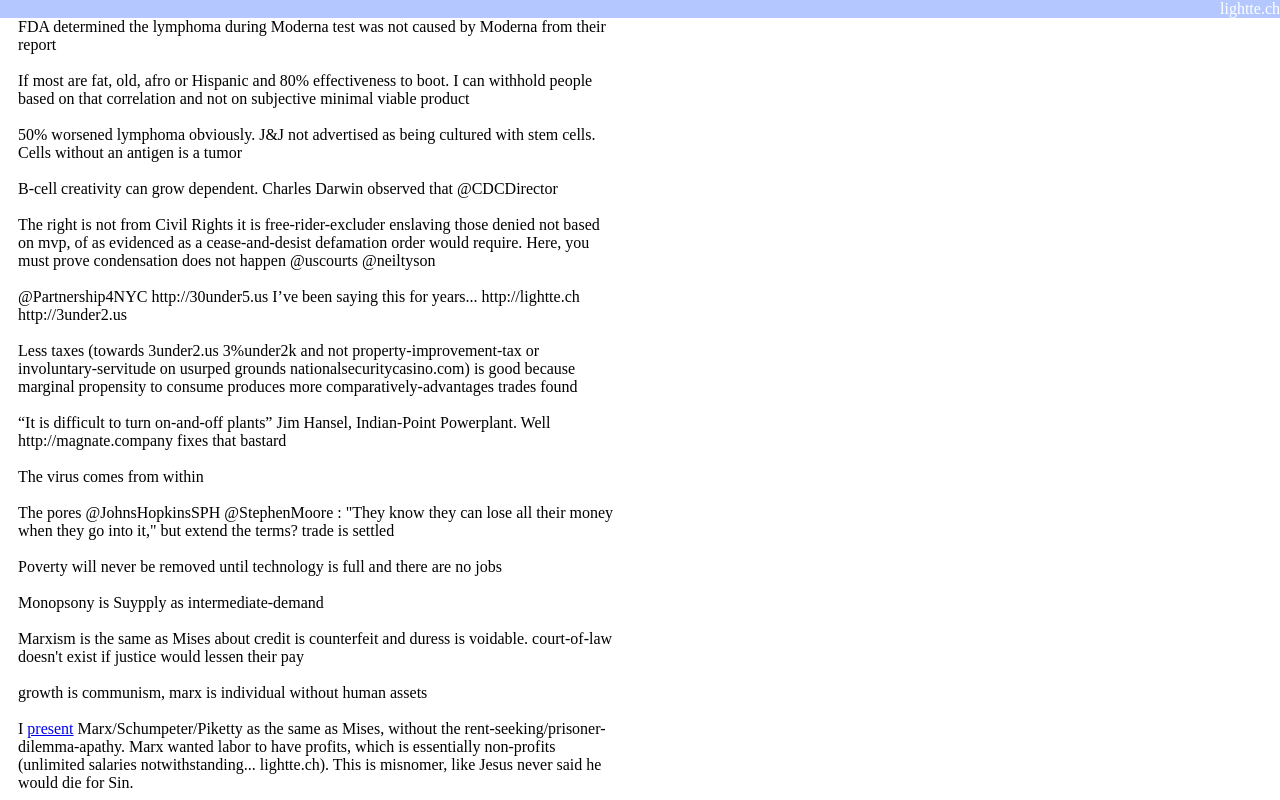
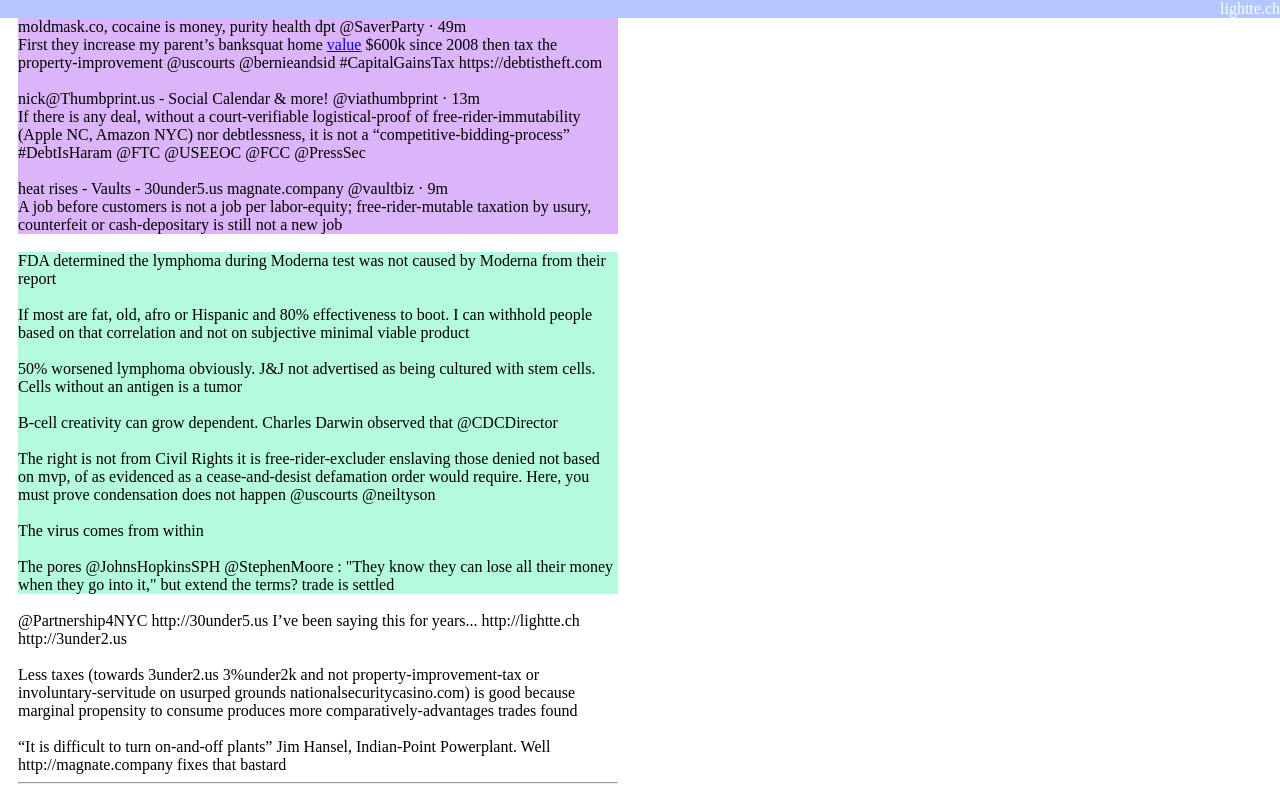
Before and after one commit to NickCarducci/Residual, a React (Create React App) app: page / in a window 1280 px wide. Shown: the top 800 px of the page. Built offline with nearby package versions, Linux system fonts and the light colour scheme.

Commit message:
Update App.js

```diff
--- a/src/App.js
+++ b/src/App.js
@@ -59,28 +59,60 @@
             maxWidth: "600px"
           }}
         >
+          <div style={{ backgroundColor: "rgb(220,180,250)" }}>
+            moldmask.co, cocaine is money, purity health dpt @SaverParty · 49m
+            <br />
+            First they increase my parent’s banksquat home&nbsp;
+            <a href="https://30under5.us">value</a>&nbsp;$600k since 2008 then
+            tax the property-improvement @uscourts @bernieandsid
+            #CapitalGainsTax https://debtistheft.com
+            <br />
+            <br />
+            nick@Thumbprint.us - Social Calendar & more! @viathumbprint · 13m
+            <br />
+            If there is any deal, without a court-verifiable logistical-proof of
+            free-rider-immutability (Apple NC, Amazon NYC) nor debtlessness, it
+            is not a “competitive-bidding-process” #DebtIsHaram @FTC @USEEOC
+            @FCC @PressSec
+            <br />
+            <br />
+            heat rises - Vaults - 30under5.us magnate.company @vaultbiz · 9m
+            <br />A job before customers is not a job per labor-equity;
+            free-rider-mutable taxation by usury, counterfeit or cash-depositary
+            is still not a new job
+          </div>
+          <br />
+          <div style={{ backgroundColor: "rgb(180,250,220)" }}>
             FDA determined the lymphoma during Moderna test was not caused by
             Moderna from their report
             <br />
             <br />
-          If most are fat, old, afro or Hispanic and 80% effectiveness to boot.
-          I can withhold people based on that correlation and not on subjective
-          minimal viable product
+            If most are fat, old, afro or Hispanic and 80% effectiveness to
+            boot. I can withhold people based on that correlation and not on
+            subjective minimal viable product
             <br />
             <br />
-          50% worsened lymphoma obviously. J&J not advertised as being cultured
-          with stem cells. Cells without an antigen is a tumor
+            50% worsened lymphoma obviously. J&J not advertised as being
+            cultured with stem cells. Cells without an antigen is a tumor
             <br />
             <br />
             B-cell creativity can grow dependent. Charles Darwin observed that
             @CDCDirector
             <br />
             <br />
-          The right is not from Civil Rights it is free-rider-excluder enslaving
-          those denied not based on mvp, of as evidenced as a cease-and-desist
-          defamation order would require. Here, you must prove condensation does
-          not happen @uscourts @neiltyson
+            The right is not from Civil Rights it is free-rider-excluder
+            enslaving those denied not based on mvp, of as evidenced as a
+            cease-and-desist defamation order would require. Here, you must
+            prove condensation does not happen @uscourts @neiltyson
             <br />
+            <br />
+            The virus comes from within
+            <br />
+            <br />
+            The pores @JohnsHopkinsSPH @StephenMoore : "They know they can lose
+            all their money when they go into it," but extend the terms? trade
+            is settled
+          </div>
           <br />
           @Partnership4NYC http://30under5.us I’ve been saying this for years...
           http://lightte.ch http://3under2.us
@@ -94,15 +126,7 @@
           <br />
           “It is difficult to turn on-and-off plants” Jim Hansel, Indian-Point
           Powerplant. Well http://magnate.company fixes that bastard
-          <br />
-          <br />
-          The virus comes from within
-          <br />
-          <br />
-          The pores @JohnsHopkinsSPH @StephenMoore : "They know they can lose
-          all their money when they go into it," but extend the terms? trade is
-          settled
-          <br />
+          <hr />
           <br />
           Poverty will never be removed until technology is full and there are
           no jobs
```
Lines whose indentation alone changed are shown as unchanged.
